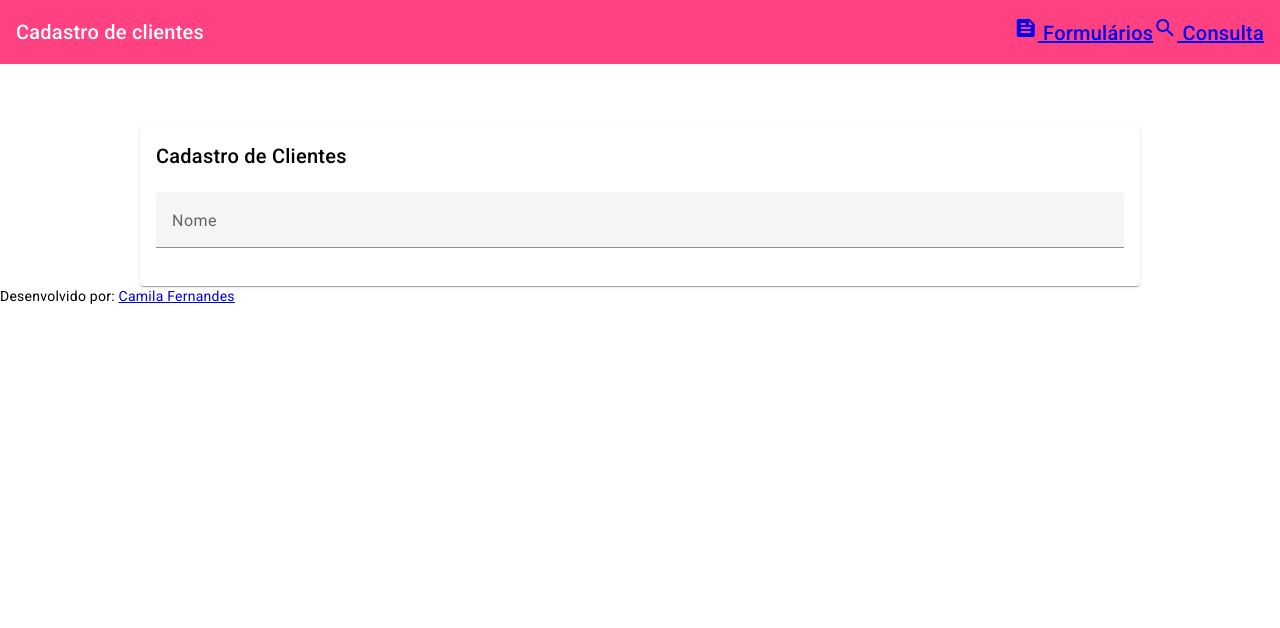
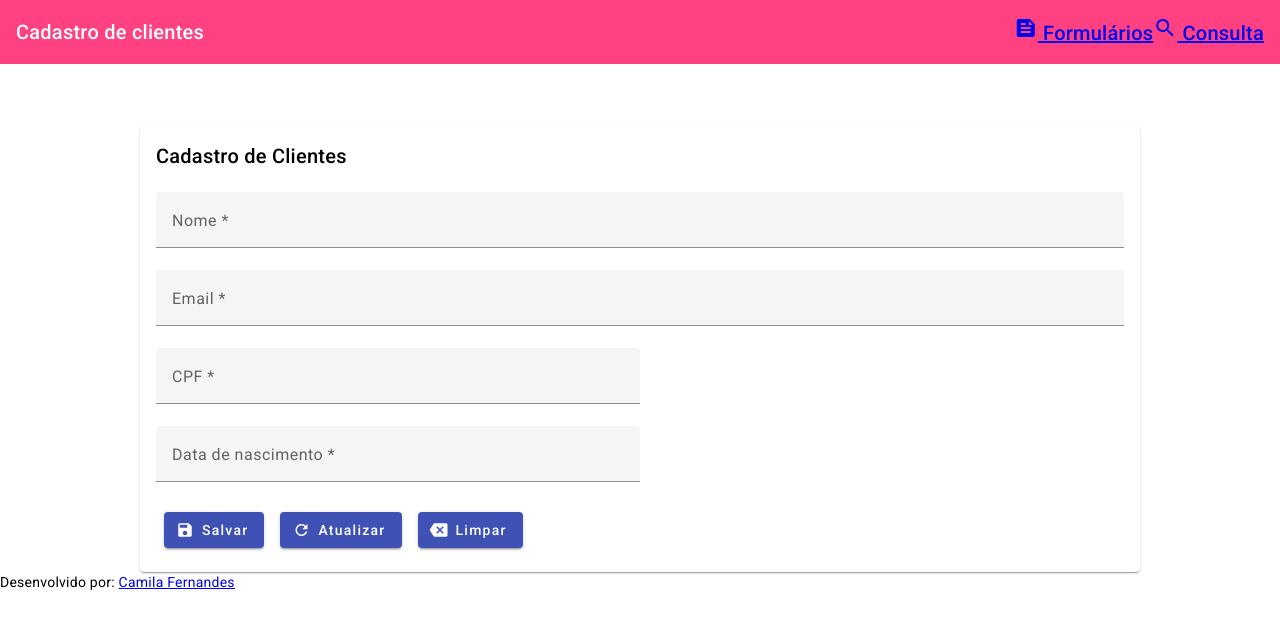
Before and after one commit to camilafernandes140494/crud-angular-material, an Angular app: page /register in a window 1280 px wide. Shown: the top 628 px of the page. Built offline with nearby package versions, Linux system fonts and the light colour scheme.

Commit message:
feat: Enhance registration form with additional fields and buttons for better user interaction

```diff
--- a/src/app/register/register.component.html
+++ b/src/app/register/register.component.html
@@ -7,23 +7,66 @@
         </mat-card-header>
         <mat-card-content class="mt-20">
           <div fxLayout="row" fxLayoutAlign="start" fxLayoutGap="16px">
+            <div fxLayout="column" fxFlex="100%">
               <mat-form-field class="full-width">
-              <mat-label>Nome</mat-label>
+                <mat-label>Nome *</mat-label>
                 <input matInput name="nome" placeholder="Camila Fernandes" />
-              <!-- <mat-error *ngIf="clientesFrm.controls.nome?.errors?.required"
-                  >O nome é obrigatório.</mat-error
-                > -->
               </mat-form-field>
             </div>
-
-          <!-- <button
+          </div>
+          <div fxLayout="row" fxLayoutAlign="start" fxLayoutGap="16px">
+            <div fxLayout="column" fxFlex="100%">
+              <mat-form-field class="full-width">
+                <mat-label>Email *</mat-label>
+                <input matInput name="email" placeholder="camila@gmail.com" />
+              </mat-form-field>
+            </div>
+          </div>
+          <div fxLayout="row" fxLayoutAlign="start" fxLayoutGap="16px">
+            <div fxLayout="column" fxFlex="50%">
+              <mat-form-field class="full-width">
+                <mat-label>CPF *</mat-label>
+                <input matInput name="cpf" placeholder="123456789" />
+              </mat-form-field>
+            </div>
+          </div>
+          <div fxLayout="row" fxLayoutAlign="start" fxLayoutGap="16px">
+            <div fxLayout="column" fxFlex="50%">
+              <mat-form-field class="full-width">
+                <mat-label>Data de nascimento *</mat-label>
+                <input matInput name="date-nasc" placeholder="14/04/1994" />
+              </mat-form-field>
+            </div>
+          </div>
+          <mat-card-actions fxLayoutGap="16px">
+            <button
               mat-raised-button
               color="primary"
               type="submit"
               [disabled]="!clientesFrm.valid"
             >
-            Cadastrar
-          </button> -->
+              <mat-icon fontIcon="save"></mat-icon>
+              Salvar
+            </button>
+            <button
+              mat-raised-button
+              color="primary"
+              type="submit"
+              [disabled]="!clientesFrm.valid"
+            >
+              <mat-icon fontIcon="refresh"></mat-icon>
+              Atualizar
+            </button>
+            <button
+              mat-raised-button
+              color="primary"
+              type="submit"
+              [disabled]="!clientesFrm.valid"
+            >
+              <mat-icon fontIcon="backspace"></mat-icon>
+              Limpar
+            </button>
+          </mat-card-actions>
         </mat-card-content>
       </mat-card>
     </form>
--- a/src/app/register/register.component.ts
+++ b/src/app/register/register.component.ts
@@ -5,6 +5,8 @@ import { MatCardModule } from "@angular/material/card";
 import { MatFormFieldModule } from "@angular/material/form-field";
 import { MatInputModule } from "@angular/material/input";
 import { FormsModule } from "@angular/forms";
+import { MatIconModule } from "@angular/material/icon";
+import { MatButtonModule } from "@angular/material/button";
 
 @Component({
   selector: "app-register",
@@ -14,6 +16,8 @@ import { FormsModule } from "@angular/forms";
     FormsModule,
     MatFormFieldModule,
     MatInputModule,
+    MatIconModule,
+    MatButtonModule,
   ],
   templateUrl: "./register.component.html",
   styleUrl: "./register.component.scss",
```
Lines whose indentation alone changed are shown as unchanged.
